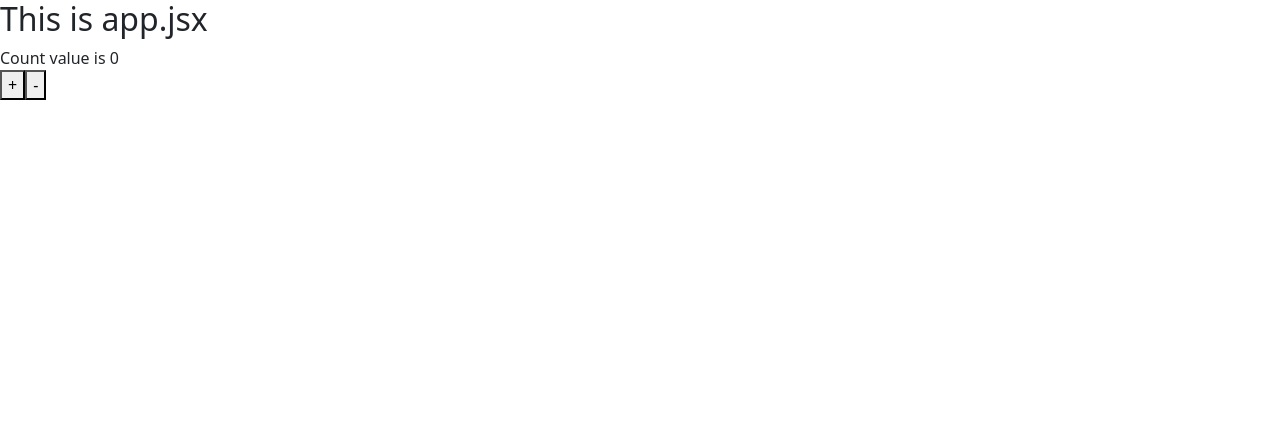
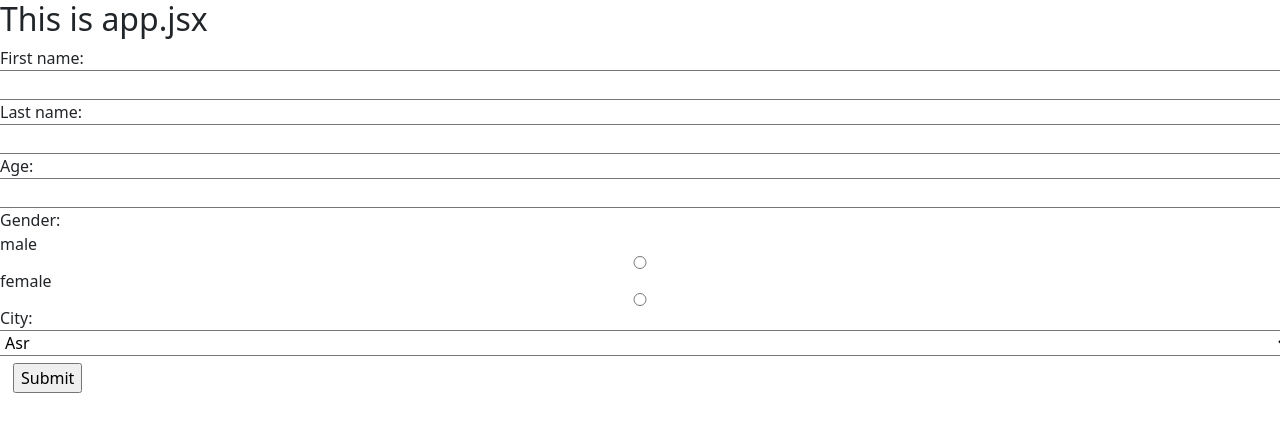
Before and after one commit to karanMalhii/useEffect-hook, a React (Vite) app: page / in a window 1280 px wide. Shown: the top 432 px of the page. Built offline with nearby package versions, Linux system fonts and the light colour scheme.

Commit message:
form task

```diff
--- a/src/App.css
+++ b/src/App.css
@@ -1,4 +1,4 @@
-.myCard{
+/* .myCard{
     background-color: palegoldenrod !important;
 }
 .parent{
@@ -8,4 +8,4 @@
     align-items: center;
     width: 100%;
     gap: 10px;
-}
+} */
--- a/src/App.jsx
+++ b/src/App.jsx
@@ -6,6 +6,7 @@ import Userdata from './Components/Userdata'
 import 'bootstrap/dist/css/bootstrap.min.css';
 import Button from 'react-bootstrap/Button';
 import Counter from './Components/Counter'
+import Form from './Components/form'
 
 function App() {
   const [count, setCount] = useState(0)
@@ -13,9 +14,10 @@ function App() {
   return (
     <>
     <h2>This is app.jsx</h2>
-    <Counter/>
+    {/* <Counter/> */}
     {/* <Button variant="primary">Primary</Button>{' '} */}
      {/* <Userdata/> */}
+     <Form/>
     </>
   )
 }
--- /dev/null
+++ b/src/Components/Form.jsx
@@ -0,0 +1,47 @@
+import React, { useState } from "react";
+
+export default function Form() {
+    const [count,setCount] = useState("");
+  return (
+    <div>
+      <form>
+        <div className="row">
+          <label htmlFor="">First name:</label>
+          <input type="text" name="" id="fname" />
+        </div>
+
+        <div className="row">
+          <label htmlFor="">Last name:</label>
+          <input type="text" name="" id="lname" />
+        </div>
+
+        <div className="row">
+          <label htmlFor="">Age:</label>
+          <input type="number" name="" id="age" />
+        </div>
+
+        <div className="row">
+          <label htmlFor="">Gender:</label>
+          <label htmlFor="">male</label>
+          <input type="radio" name="" id="male" />
+          <label htmlFor="">female</label>
+          <input type="radio" name="" id="female" />
+        </div>
+
+        <div className="row">
+            <label htmlFor="">City:</label>
+          <select name="" id="city">
+            <option value="">Asr</option>
+            <option value="">Jal</option>
+            <option value="">Ludh</option>
+            <option value="">Gurp</option>
+          </select>
+        </div>
+
+        <div className="btn">
+          <input type="submit" value="Submit" id="btn"/>
+        </div>
+      </form>
+    </div>
+  );
+}
```
